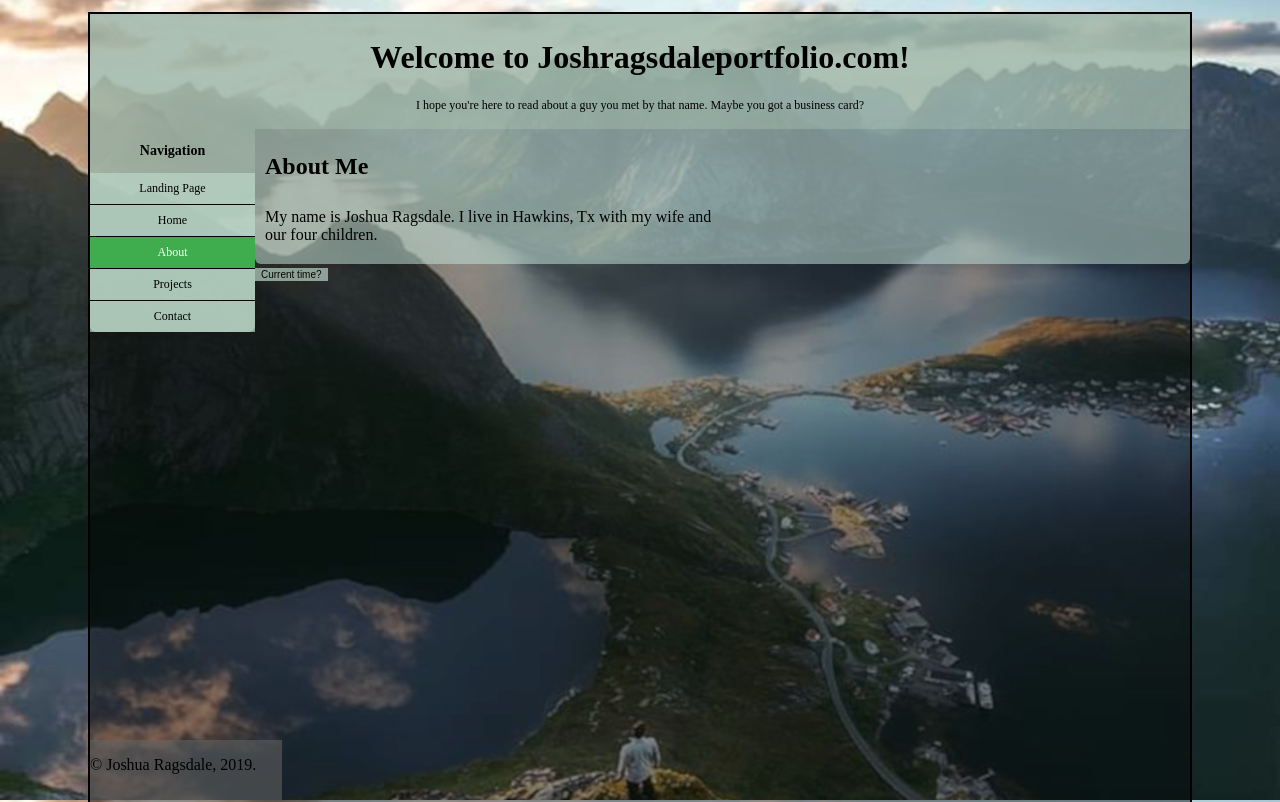
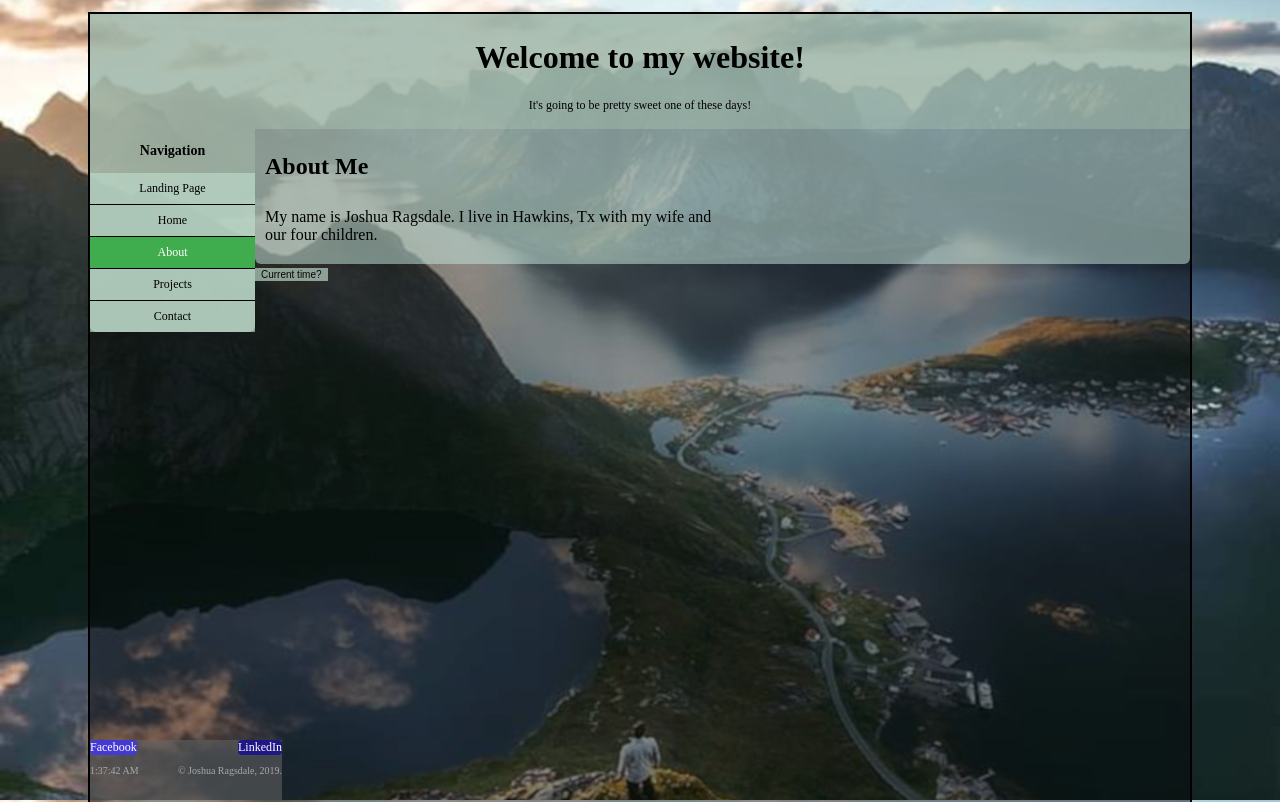
Before and after one commit to Jrags09/webApp1, a plain HTML site: page aboutMe.html in a window 1280 px wide. Shown: the top 802 px of the page. Drawn offline with Linux system fonts and the light colour scheme.

Commit message:
Removing information from AboutMe and fixing footers

```diff
--- a/aboutMe.html
+++ b/aboutMe.html
@@ -9,8 +9,8 @@
   <div id="container">
 
     <div id="header">
-      <h1>Welcome to Joshragsdaleportfolio.com!</h1>
-      <p>I hope you're here to read about a guy you met by that name. Maybe you got a business card?</p>
+      <h1>Welcome to my website!</h1>
+      <p>It's going to be pretty sweet one of these days!</p>
     </div>
 
     <div id="content">
@@ -39,7 +39,12 @@
       </div>
 
     <div id="footer">
-      <p>&copy; Joshua Ragsdale, 2019.</p>
+      <ul>
+        <li id="face" onclick="faceBookLink()">Facebook</li>
+        <li id="linked" onclick="linkedInLink()">LinkedIn</li>
+      </ul>
+      <p id="clock"></p>
+      <p id="copyright" style="text-align: right;">&copy; Joshua Ragsdale, 2019.</p>
     </div>
 
   </div>
```
Also changed, not shown: contactInfo.html (+8 -3 lines), index.html (+8 -3 lines), landingPage.html (+2 -2 lines), projects.html (+2 -2 lines).
